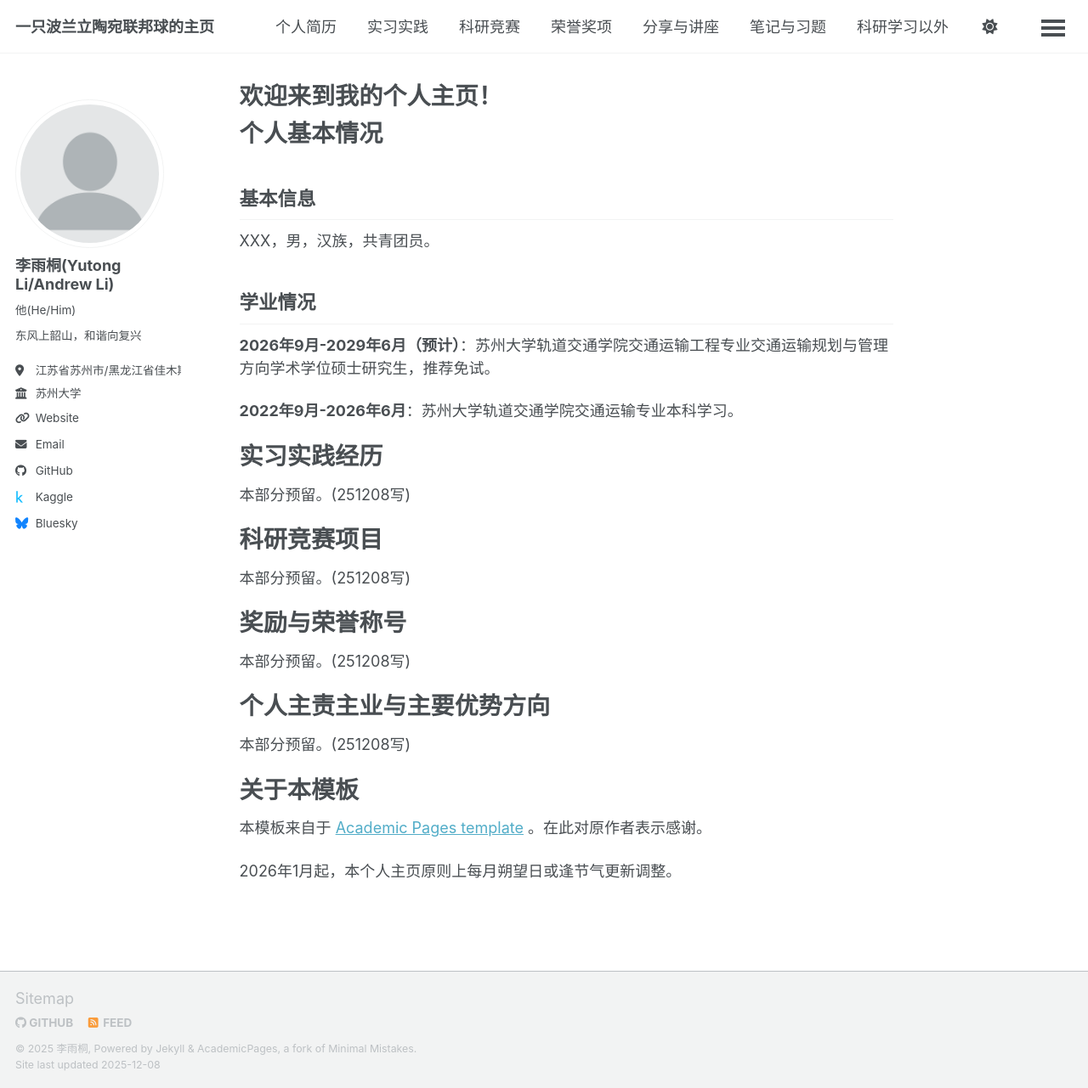
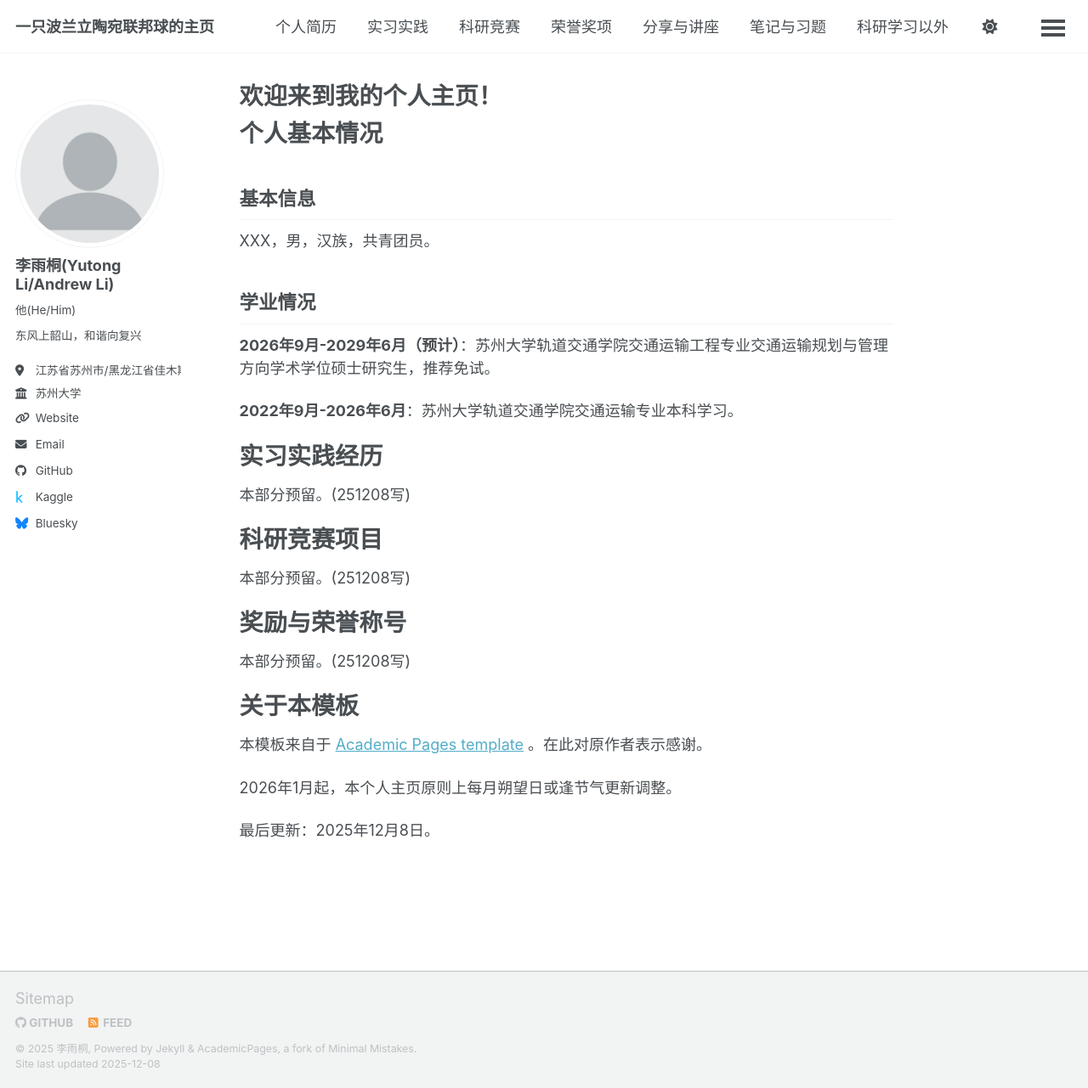
Before and after one commit to lytCNAORevision2018/lytCNAORevision2018.github.io, a Jekyll site: the page built from _pages/about.md, in a window 1280 px wide and 1281 px high. Shown: the whole window at 85% size. Built offline with Jekyll 4.4.1, drawn with Linux system fonts in a browser that asks for light colours; a script bundle is joined from its source files by our own code; library files that are not in the unit come from our copies.

Commit message:
Update about.md

```diff
--- a/_pages/about.md
+++ b/_pages/about.md
@@ -19,10 +19,10 @@ XXX，男，汉族，共青团员。
 本部分预留。(251208写)
 # 奖励与荣誉称号
 本部分预留。(251208写)
-# 个人主责主业与主要优势方向
-本部分预留。(251208写)
 
 # 关于本模板
 本模板来自于 [Academic Pages template](https://github.com/academicpages/academicpages.github.io) 。在此对原作者表示感谢。
 
 2026年1月起，本个人主页原则上每月朔望日或逢节气更新调整。
+
+最后更新：2025年12月8日。
```
